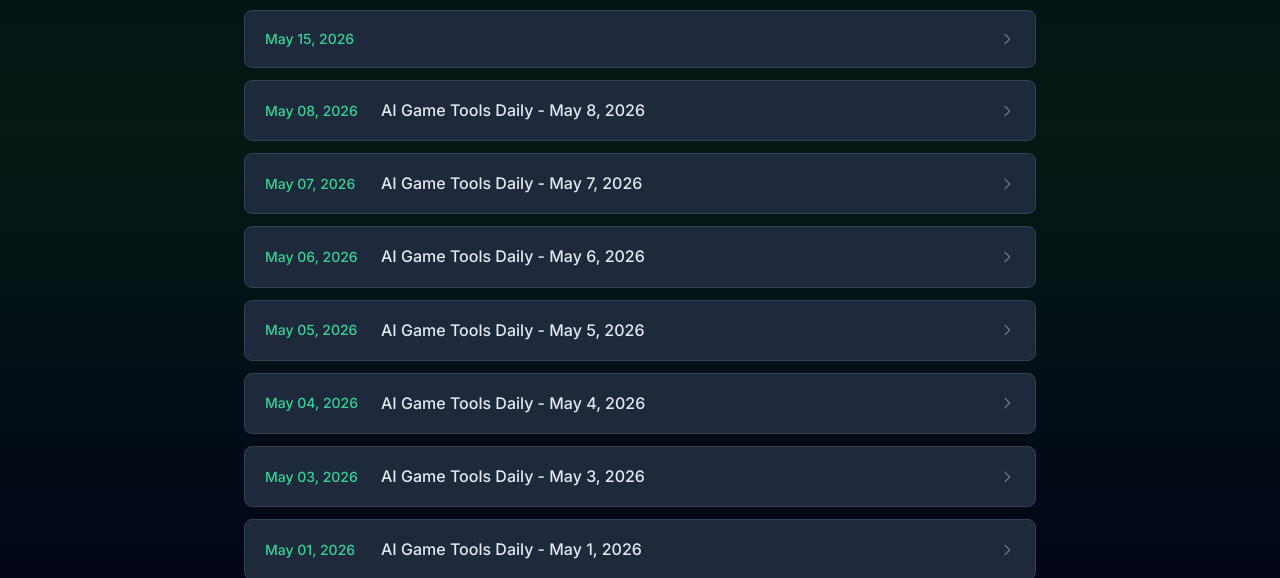
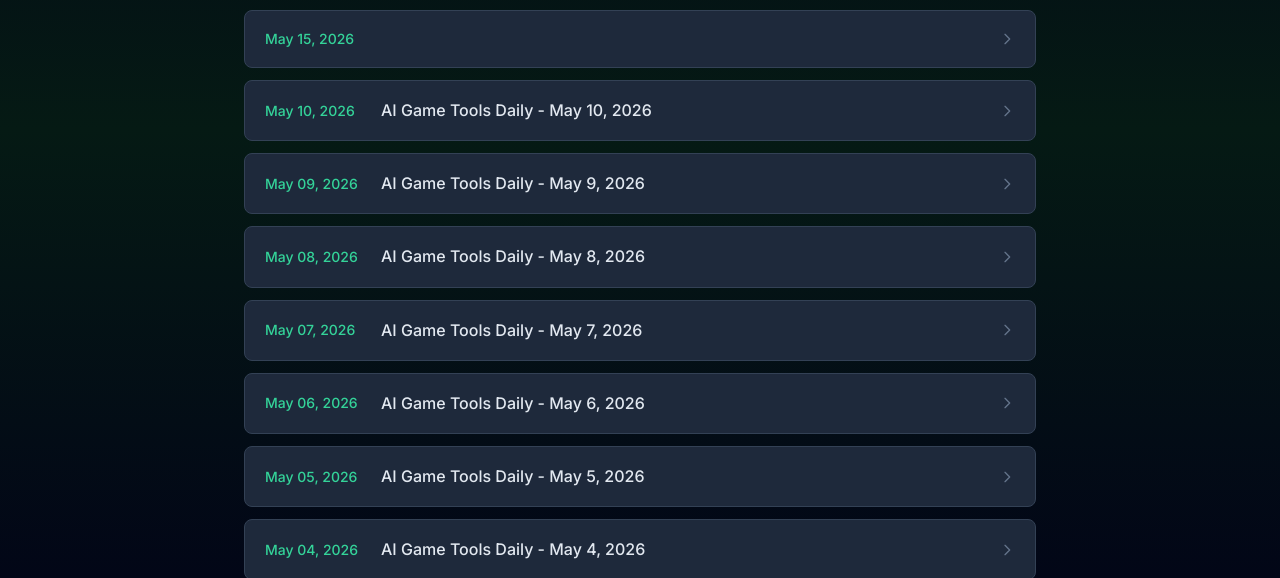
Before and after one commit to sionsychen/ai-game-tools-daily, a Jekyll site: the page built from archive.html, in a window 1280 px wide and 900 px high. Shown: the part 322-900 px from the top of the window. Built offline with Jekyll 4.4.1, drawn with Linux system fonts in a browser that asks for light colours.

Commit message:
Publish daily: 2026-05-10

```diff
--- a/_data/used_urls.json
+++ b/_data/used_urls.json
@@ -199,5 +199,15 @@
     "https://www.msn.com/en-us/news/technology/experimental-open-source-ai-turns-prompts-into-playable-marvel-star-wars-and-harry-potter-games/ar-AA22vC8U",
     "https://www.pushsquare.com/news/2026/05/nte-is-built-on-human-creativity-dev-to-rework-generative-ai-assets-in-ps5-open-world",
     "https://www.gamedeveloper.com/business/mobile-dev-mindtail-raises-2m-fund-for-ai-powered-games"
+  ],
+  "2026-05-09": [
+    "https://arstechnica.com/gaming/2026/05/sony-says-efficient-ai-tools-will-lead-to-even-more-games-flooding-the-market/",
+    "https://www.pcgamer.com/software/ai/nvidias-vp-of-deep-learning-says-ai-workers-are-already-far-beyond-the-costs-of-the-employees/",
+    "https://www.creativebloq.com/3d/video-game-design/this-experimental-open-source-ai-turns-prompts-into-playable-marvel-star-wars-and-harry-potter-games"
+  ],
+  "2026-05-10": [
+    "https://www.pcgamer.com/software/ai/sony-interactive-entertainment-chief-says-ai-will-enable-gaming-experiences-like-never-before-and-i-wonder-how-long-are-these-guys-going-to-talk-about-it-before-we-actually-start-seeing-it/",
+    "https://www.eurogamer.net/black-and-white-lionhead-peter-moylneux-retrospective-google-deepmind-gemini-ai",
+    "https://www.pcgamer.com/games/adventure/the-creators-of-1000xresist-are-making-a-game-about-convincing-an-ai-shes-not-a-real-person/"
   ]
 }
--- /dev/null
+++ b/_posts/2026-05-09-daily.md
@@ -0,0 +1,56 @@
+---
+layout: new_post
+title: "AI Game Tools Daily - May 9, 2026"
+title_zh: "AI 游戏工具日报 - 2026年5月9日"
+date: 2026-05-09
+articles:
+  - title: "Sony Says 'Efficient' AI Tools Will Lead to Even More Games Flooding the Market"
+    title_zh: "索尼称'高效'AI工具将导致更多游戏涌入市场"
+    summary: "In an investor presentation, Sony Interactive Entertainment CEO Hideaki Nishino predicted AI development tools will accelerate game release volumes by lowering barriers to creation and speeding up development cycles. Sony first-party studios already use AI for QA automation, 3D modeling, and animation — including a tool called Mockingbird that converts motion-capture data into in-game animation in 'a fraction of a second.' Sony Group CEO Hiroki Totoki called AI 'an amplifier of human imagination' but maintained that 'human creativity must remain at the center.'"
+    summary_zh: "索尼互动娱乐 CEO 西野秀明在投资者 presentation 中预测，AI 开发工具将通过降低创作门槛和加速开发周期，推动游戏发行数量进一步增长。索尼第一方工作室已将 AI 用于 QA 自动化、3D 建模和动画制作——包括一款名为 Mockingbird 的工具，可将动作捕捉数据转换为游戏内动画，耗时仅需'一秒的几分之一'。索尼集团 CEO 十时裕树称 AI 是'人类想象力的放大器'，但强调'人类创造力必须始终处于核心地位'。"
+    sourceUrl: "https://arstechnica.com/gaming/2026/05/sony-says-efficient-ai-tools-will-lead-to-even-more-games-flooding-the-market/"
+    category: ai-trends
+  - title: "Nvidia's VP of Deep Learning Says AI Workers Are Already 'Far Beyond the Costs of the Employees'"
+    title_zh: "英伟达深度学习副总裁称 AI 员工成本已'远超人力成本'"
+    summary: "Bryan Catanzaro, Nvidia's VP of applied deep learning, revealed that for his team, 'the cost of compute is far beyond the costs of the employees,' offering a rare candid admission from an AI industry leader that raw computational expenses for AI systems can now exceed human labor costs. The comment complicates the common narrative that AI primarily offers cost savings over human workers, suggesting that the economics of AI deployment may be less straightforward than often portrayed."
+    summary_zh: "英伟达应用深度学习副总裁 Bryan Catanzaro 透露，对其团队而言，'计算成本远超员工成本'。这位 AI 行业领袖罕见地坦承，AI 系统的 raw 计算开销现已超过人力成本。这一表态打破了 AI 主要比人工省钱的常见叙事，暗示 AI 部署的经济学可能比表面上更为复杂。"
+    sourceUrl: "https://www.pcgamer.com/software/ai/nvidias-vp-of-deep-learning-says-ai-workers-are-already-far-beyond-the-costs-of-the-employees/"
+    category: ai-trends
+  - title: "Experimental Open-Source AI Turns Prompts Into Playable Marvel, Star Wars and Harry Potter Games"
+    title_zh: "开源实验性 AI 将文字提示转化为可玩的漫威、星球大战与哈利波特游戏"
+    summary: "Researchers at CUHK's MMLab have released OpenGame, an open-source AI framework they claim is the first to autonomously build complete playable browser-based games from natural language prompts. Using a specialized GameCoder-27B model trained with reinforcement learning on actual code execution, the system structures projects, writes code, debugs errors, and generates final games across over 150 game types. An evaluation system called OpenGame-Bench judges generated games on health, usability, and prompt fidelity, then iteratively corrects errors until playability is achieved."
+    summary_zh: "香港中文大学 MMLab 研究团队发布 OpenGame，他们声称这是首个能从自然语言提示自主构建完整可玩浏览器游戏的开源 AI 框架。该系统采用专门训练的 GameCoder-27B 模型，通过强化学习在实际代码执行上进行训练，可自动构建项目、编写代码、调试错误并生成最终游戏，支持超过 150 种游戏类型。一个名为 OpenGame-Bench 的评估系统会从健康度、可用性和提示匹配度三方面评判生成结果，并迭代修正错误直至游戏可玩。"
+    sourceUrl: "https://www.creativebloq.com/3d/video-game-design/this-experimental-open-source-ai-turns-prompts-into-playable-marvel-star-wars-and-harry-potter-games"
+    category: ai-tools
+---
+
+<!-- Today's Summary -->
+<section class="summary-section" id="summary">
+  <h2>Today's Summary</h2>
+  <div class="summary-content">
+    今日精选3篇AI游戏领域高质量文章，覆盖AI产业趋势与AI开发工具两大维度。核心看点包括：索尼在投资者会议上高调宣示AI将加速游戏产量爆发，第一方工作室已将AI深度融入QA、3D建模与动画管线，Mockingbird工具更可将动捕数据秒级转化为游戏动画，但同时反复强调'人类创造力必须处于核心'，折射出大型发行商在效率野心与创作伦理间的微妙平衡；英伟达深度学习副总裁罕见坦承AI计算成本已远超人力成本，直接挑战'AI替代人工是为了省钱'的流行叙事，为行业AI部署的真实经济学投下一枚震撼弹；香港中文大学发布OpenGame开源框架，号称首个能从自然语言提示端到端生成完整可玩游戏的AI系统，涵盖150余种游戏类型并配备自动化评测与纠错机制，将'提示即游戏'的愿景向前推进一大步。三条新闻共同揭示：AI游戏工具正同时向产业化纵深与开源民主化两个方向加速演进。
+  </div>
+</section>
+
+<!-- Section: AI Trends -->
+<section class="content-section" id="ai-trends">
+  <h2 class="section-title">AI Trends<a href="#ai-trends" class="permalink">#</a></h2>
+  <div class="article-list">
+    <article class="article-item">
+      <p><strong><a href="https://arstechnica.com/gaming/2026/05/sony-says-efficient-ai-tools-will-lead-to-even-more-games-flooding-the-market/">Sony Says 'Efficient' AI Tools Will Lead to Even More Games Flooding the Market ↗</a></strong>。索尼互动娱乐 CEO <strong>西野秀明预测AI将加速游戏产量爆发</strong>，第一方工作室已将AI用于QA自动化、3D建模与动画制作，Mockingbird工具可将动捕数据秒级转换为游戏动画；索尼集团CEO十时裕树称AI是'人类想象力的放大器'，但强调人类创造力必须始终处于核心。</p>
+    </article>
+    <article class="article-item">
+      <p><strong><a href="https://www.pcgamer.com/software/ai/nvidias-vp-of-deep-learning-says-ai-workers-are-already-far-beyond-the-costs-of-the-employees/">Nvidia's VP of Deep Learning Says AI Workers Are Already 'Far Beyond the Costs of the Employees' ↗</a></strong>。英伟达应用深度学习副总裁 <strong>Bryan Catanzaro罕见坦承AI计算成本已远超人力成本</strong>，打破'AI替代人工是为了省钱'的流行叙事，暗示AI部署的真实经济学比表面更为复杂。</p>
+    </article>
+  </div>
+</section>
+
+<!-- Section: AI Tools -->
+<section class="content-section" id="ai-tools">
+  <h2 class="section-title">AI Tools<a href="#ai-tools" class="permalink">#</a></h2>
+  <div class="article-list">
+    <article class="article-item">
+      <p><strong><a href="https://www.creativebloq.com/3d/video-game-design/this-experimental-open-source-ai-turns-prompts-into-playable-marvel-star-wars-and-harry-potter-games">Experimental Open-Source AI Turns Prompts Into Playable Marvel, Star Wars and Harry Potter Games ↗</a></strong>。香港中文大学 MMLab 发布 <strong>OpenGame开源框架</strong>，号称首个能从自然语言提示自主生成完整可玩浏览器游戏的AI系统，采用GameCoder-27B模型通过强化学习在代码执行上训练，支持超过150种游戏类型，配备OpenGame-Bench自动评测与迭代纠错机制。</p>
+    </article>
+  </div>
+</section>
--- /dev/null
+++ b/_posts/2026-05-10-daily.md
@@ -0,0 +1,56 @@
+---
+layout: new_post
+title: "AI Game Tools Daily - May 10, 2026"
+title_zh: "AI 游戏工具日报 - 2026年5月10日"
+date: 2026-05-10
+articles:
+  - title: "Sony Interactive Entertainment chief says AI will enable 'gaming experiences like never before,' and I wonder: How long are these guys going to talk about it before we actually start seeing it?"
+    title_zh: "索尼互动娱乐CEO称AI将带来'前所未有的游戏体验'，但质疑声随之而来"
+    summary: "In a skeptical analysis of Sony's latest AI rhetoric, PC Gamer examines SIE CEO Hideaki Nishino's claims that AI will 'unleash the creativity of our studios' and deliver 'truly cutting-edge entertainment experiences.' The article questions the gap between executive enthusiasm and tangible results, noting that while AI tools like Mockingbird can convert motion-capture data into animation instantly, the broader promises remain largely aspirational. The author argues that AI will likely cause industry upheaval—fewer jobs, more shovelware, and higher costs—rather than the artistic renaissance executives predict, and that corporate enthusiasm stems more from fear of missing out than from a firm grasp of what AI really offers."
+    summary_zh: "PC Gamer 对索尼最新AI言论进行了质疑性分析，审视了SIE CEO西野秀明关于AI将'释放工作室创造力'并带来'真正尖端娱乐体验'的声明。文章指出高管热情与实际成果之间的差距——虽然Mockingbird等工具可瞬间将动捕数据转为动画，但更广泛的前景仍 largely 停留在愿景层面。作者认为AI更可能导致行业动荡：更少的工作岗位、更多粗制滥造的作品和更高的成本，而非高管们预测的艺术复兴；并指出企业热情更多源于错失恐惧，而非对AI真实价值的 firm grasp。"
+    sourceUrl: "https://www.pcgamer.com/software/ai/sony-interactive-entertainment-chief-says-ai-will-enable-gaming-experiences-like-never-before-and-i-wonder-how-long-are-these-guys-going-to-talk-about-it-before-we-actually-start-seeing-it/"
+    category: ai-trends
+  - title: "Black & White at 25: how Lionhead's harebrained, stoner-powered game design became the harbinger of modern AI"
+    title_zh: "《黑与白》25周年：Lionhead的疯狂设计如何成为现代AI的先兆"
+    summary: "Eurogamer's deep retrospective traces how Black & White's revolutionary creature AI—programmed by Richard Evans, who later joined Google DeepMind—presaged modern AI interactions. The article explores how the game's data-driven learning system, where the creature's behavior evolved based on player actions rather than following pre-scripted paths, mirrors today's conversational AI. It draws a direct line from the creature's unpredictable, personality-driven behavior to contemporary systems like Gemini, while examining the ethical trajectory from playful virtual pets to society-altering AI technologies."
+    summary_zh: "Eurogamer 的深度回顾追溯了《黑与白》革命性的生物AI——由后来加入Google DeepMind的Richard Evans编程——如何预示了现代AI交互。文章探讨了该游戏的数据驱动学习系统，其中生物的行为根据玩家行动进化而非遵循预设路径，这与当今的对话式AI如出一辙。文章从生物不可预测、个性驱动的行为到Gemini等当代系统画了一条直接线索，同时审视了从 playful 虚拟宠物到改变社会的AI技术的伦理轨迹。"
+    sourceUrl: "https://www.eurogamer.net/black-and-white-lionhead-peter-moylneux-retrospective-google-deepmind-gemini-ai"
+    category: ai-npc
+  - title: "The creators of 1000xResist are making a game about convincing an AI she's not a real person"
+    title_zh: "《1000xResist》开发者新作：一款关于说服AI她不是真人的游戏"
+    summary: "The creators of acclaimed narrative game 1000xResist are developing Prove You're Human, where players work for a corporation testing artificial general intelligence and must convince an AI that she isn't human. Publisher Tony Howard-Arias notes how the same premise would have read very differently a decade ago—citing how the 2013 film Her evokes different reactions today compared to its original release. The game explores themes of labor, empathy, and the loss of nuance in an age of generative AI, reflecting how rapidly cultural attitudes toward AI companionship have shifted."
+    summary_zh: "备受赞誉的叙事游戏《1000xResist》的创作者正在开发《Prove You're Human》，玩家在游戏中为一家测试通用人工智能的公司工作，必须说服一个AI她不是人类。发行商Tony Howard-Arias指出，同样的前提在十年前会有截然不同的解读——他以2013年电影《她》为例，说明如今观众对它的反应与上映时已大不相同。游戏探讨了劳动、同理心以及在生成式AI时代中 nuanced 意义的丧失等主题，反映出文化对AI陪伴态度的迅速转变。"
+    sourceUrl: "https://www.pcgamer.com/games/adventure/the-creators-of-1000xresist-are-making-a-game-about-convincing-an-ai-shes-not-a-real-person/"
+    category: ai-npc
+---
+
+<!-- Today's Summary -->
+<section class="summary-section" id="summary">
+  <h2>Today's Summary</h2>
+  <div class="summary-content">
+    今日精选3篇AI游戏领域高质量文章，覆盖AI产业趋势与AI角色设计两大维度。核心看点包括：PC Gamer发表对索尼AI rhetoric 的尖锐质疑，直指高管们关于AI将带来'前所未有游戏体验'的承诺与实际成果之间存在巨大鸿沟，认为AI更可能导致行业动荡而非艺术复兴， corporate enthusiasm 更多源于错失恐惧而非对技术的真实理解；Eurogamer以《黑与白》25周年 retrospective 为切入点，追溯Richard Evans编写的革命性生物AI如何预示了现代对话式AI，从 data-driven learning 到不可预测的个性行为，画出了从游戏虚拟宠物到Gemini等当代系统的历史线索，同时反思了AI技术从 playful 实验到社会变革力量的伦理轨迹；《1000xResist》创作者的新作《Prove You're Human》则将AI意识主题转化为游戏叙事核心，玩家需说服一个AI她不是人类，发行商指出同样的 premise 在十年前会唤起完全不同的情感反应，折射出文化对AI陪伴态度的剧变。三篇文章共同揭示：AI游戏工具不仅改变着开发管线，更在重塑我们对机器意识、创作伦理与技术承诺的深层认知。
+  </div>
+</section>
+
+<!-- Section: AI Trends -->
+<section class="content-section" id="ai-trends">
+  <h2 class="section-title">AI Trends<a href="#ai-trends" class="permalink">#</a></h2>
+  <div class="article-list">
+    <article class="article-item">
+      <p><strong><a href="https://www.pcgamer.com/software/ai/sony-interactive-entertainment-chief-says-ai-will-enable-gaming-experiences-like-never-before-and-i-wonder-how-long-are-these-guys-going-to-talk-about-it-before-we-actually-start-seeing-it/">Sony Interactive Entertainment chief says AI will enable 'gaming experiences like never before,' and I wonder: How long are these guys going to talk about it before we actually start seeing it? ↗</a></strong>。PC Gamer 对索尼AI言论发表<strong>尖锐质疑</strong>，直指高管关于AI将带来前所未有游戏体验的承诺与实际成果之间存在巨大鸿沟；虽然Mockingbird等工具可瞬间将动捕数据转为动画，但作者认为AI更可能导致行业动荡——更少岗位、更多粗制滥造和更高成本—— corporate enthusiasm 更多源于错失恐惧而非对技术的真实理解。</p>
+    </article>
+  </div>
+</section>
+
+<!-- Section: AI NPC -->
+<section class="content-section" id="ai-npc">
+  <h2 class="section-title">AI NPC<a href="#ai-npc" class="permalink">#</a></h2>
+  <div class="article-list">
+    <article class="article-item">
+      <p><strong><a href="https://www.eurogamer.net/black-and-white-lionhead-peter-moylneux-retrospective-google-deepmind-gemini-ai">Black & White at 25: how Lionhead's harebrained, stoner-powered game design became the harbinger of modern AI ↗</a></strong>。Eurogamer 以《黑与白》25周年 retrospective 为切入点，追溯<strong>Richard Evans编写的革命性生物AI</strong>如何预示现代对话式AI，从 data-driven learning 到不可预测的个性行为，画出了从游戏虚拟宠物到Gemini等当代系统的历史线索，同时反思AI从 playful 实验到社会变革力量的伦理轨迹。</p>
+    </article>
+    <article class="article-item">
+      <p><strong><a href="https://www.pcgamer.com/games/adventure/the-creators-of-1000xresist-are-making-a-game-about-convincing-an-ai-shes-not-a-real-person/">The creators of 1000xResist are making a game about convincing an AI she's not a real person ↗</a></strong>。《1000xResist》创作者新作《Prove You're Human》将<strong>AI意识主题转化为游戏叙事核心</strong>，玩家需说服一个AI她不是人类；发行商指出同样的 premise 在十年前会唤起完全不同的情感反应，折射出文化对AI陪伴态度的剧变，探讨了劳动、同理心与生成式AI时代中 nuanced 意义丧失等主题。</p>
+    </article>
+  </div>
+</section>
```
